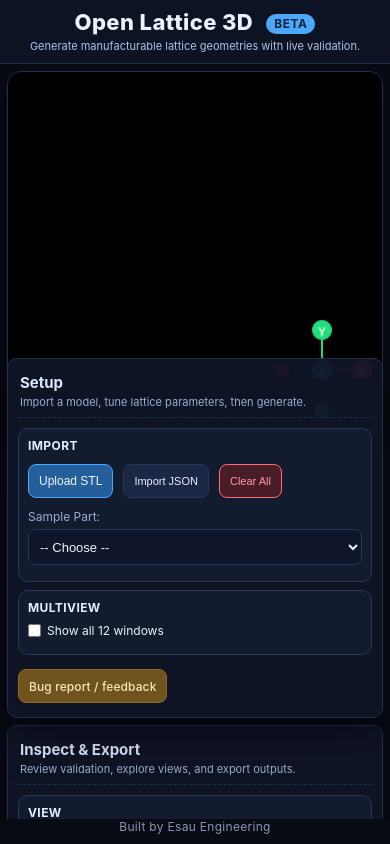
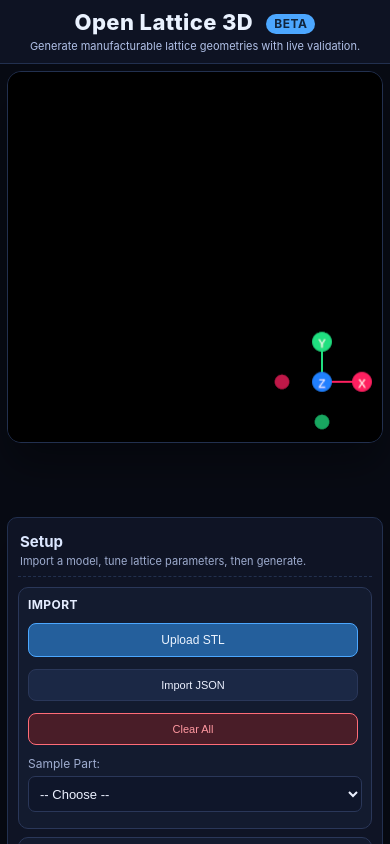
Before and after one commit to esaueng/OpenLattice3D, a React (Vite) app: page / in a window 390 px wide. Built offline with nearby package versions, Linux system fonts and the light colour scheme.

Commit message:
Refine mobile UX to show controls with page-level scrolling

```diff
--- a/src/App.css
+++ b/src/App.css
@@ -623,7 +623,7 @@ html, body, #root {
 
   .panel,
   .viewer-container {
-    min-height: 360px;
+    min-height: 0;
   }
 
   html, body, #root {
@@ -722,6 +722,56 @@ html, body, #root {
     font-size: 9px;
     padding: 2px 5px;
   }
+
+  /* Prefer page-level scrolling on mobile; avoid nested scrolling panels */
+  .app-shell {
+    height: auto;
+    min-height: 100%;
+  }
+
+  .panel {
+    height: auto;
+    overflow: visible;
+    max-height: none;
+  }
+
+  .left-panel {
+    padding-bottom: 12px;
+  }
+
+  .panel-section-sticky {
+    position: static;
+    bottom: auto;
+  }
+
+  .log-container {
+    max-height: none;
+    overflow: visible;
+  }
+
+  /* Keep key actions visible/clickable with full-width controls */
+  .row .btn,
+  .row > .btn {
+    flex: 1 1 calc(50% - 6px);
+    min-width: 0;
+  }
+
+  .row > .btn.btn-primary,
+  .row > .btn.btn-danger,
+  .btn-large {
+    width: 100%;
+    flex-basis: 100%;
+  }
+
+  .feedback-sidebar-cta {
+    justify-content: center;
+  }
+
+  /* Reduce viewer vertical dominance on phones so controls appear sooner */
+  .viewer-container {
+    min-height: 280px;
+    max-height: 44vh;
+  }
 }
 
 
```
